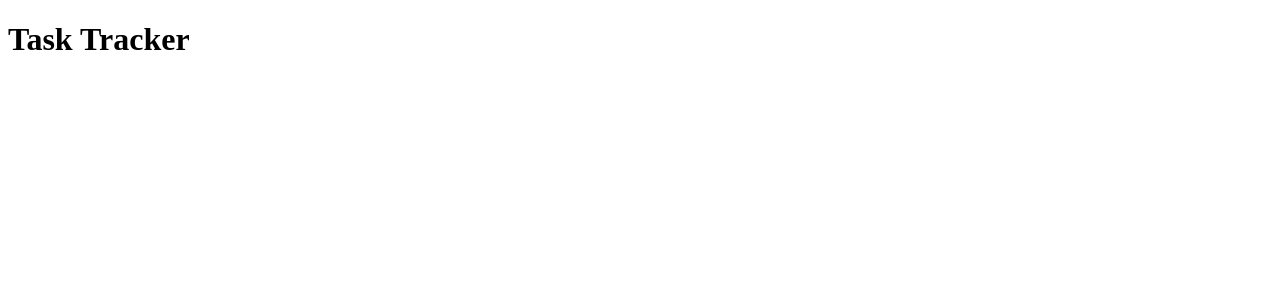
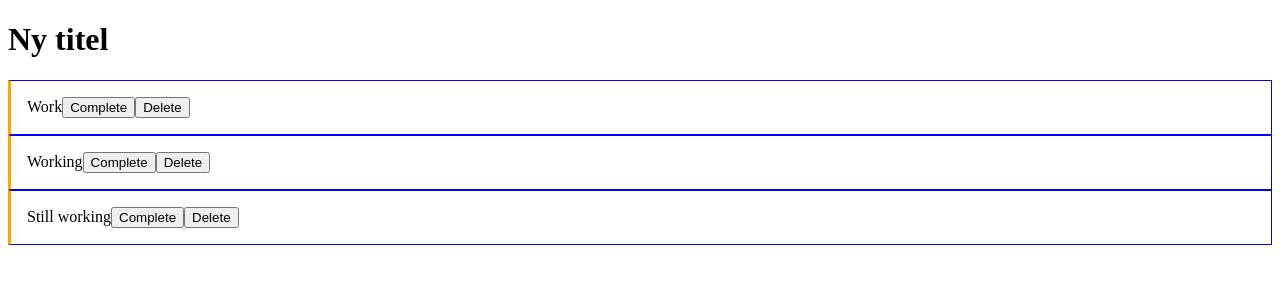
Before and after one commit to leo98lxl/task-tracker, a website with bundled scripts: page index.html in a window 1280 px wide. Built offline with nearby package versions, Linux system fonts and the light colour scheme.

Commit message:
task tracker DOM after lecture

```diff
--- a/index.html
+++ b/index.html
@@ -5,8 +5,10 @@
     <meta name="viewport" content="width=device-width, initial-scale=1.0">
     <title>Task-Tracker</title>
     <script type="module" src="./dist/main.js"></script>
+    <link rel="stylesheet" href="./styles.css">
 </head>
 <body>
-    <h1>Task Tracker</h1>
+    <h1 id="title">Task Tracker</h1>
+    <div id="app"></div>
 </body>
 </html>
--- a/src/main.ts
+++ b/src/main.ts
@@ -157,3 +157,46 @@ showPriorityHigh();
 totalTasks();
 showStatus();
 showPriority();
+
+const title = document.querySelector("#title") as HTMLHeadingElement;
+title.textContent = "Ny titel";
+
+const app = document.querySelector("#app");
+const div = document.createElement("div");
+
+div.innerHTML = "<h1>Welcome!</h1>";
+
+app?.append(div);
+
+const jobs = [
+    "Work",
+    "Working",
+    "Still working"
+];
+
+function renderJobs(): void {
+    if (app) {
+        app.innerHTML = "";
+    }
+    for (const job of jobs) {
+        const div = document.createElement("div");
+        div.textContent = job;
+        div.classList.add("jobs");
+
+        const completeButton = document.createElement("button");
+        completeButton.textContent = "Complete";
+        completeButton.classList.add("btn");
+
+        const deleteButton = document.createElement("button");
+        deleteButton.textContent = "Delete";
+        deleteButton.classList.add("btn");
+
+        div.append(
+            completeButton,
+            deleteButton);
+
+        app?.append(div);
+    }
+}
+
+renderJobs();
--- /dev/null
+++ b/styles.css
@@ -0,0 +1,5 @@
+.jobs {
+    border: 1px solid blue;
+    padding: 1rem;
+    border-inline-start: 3px solid orange;
+}
```
Also changed, not shown: dist/main.js, 1 other file.
